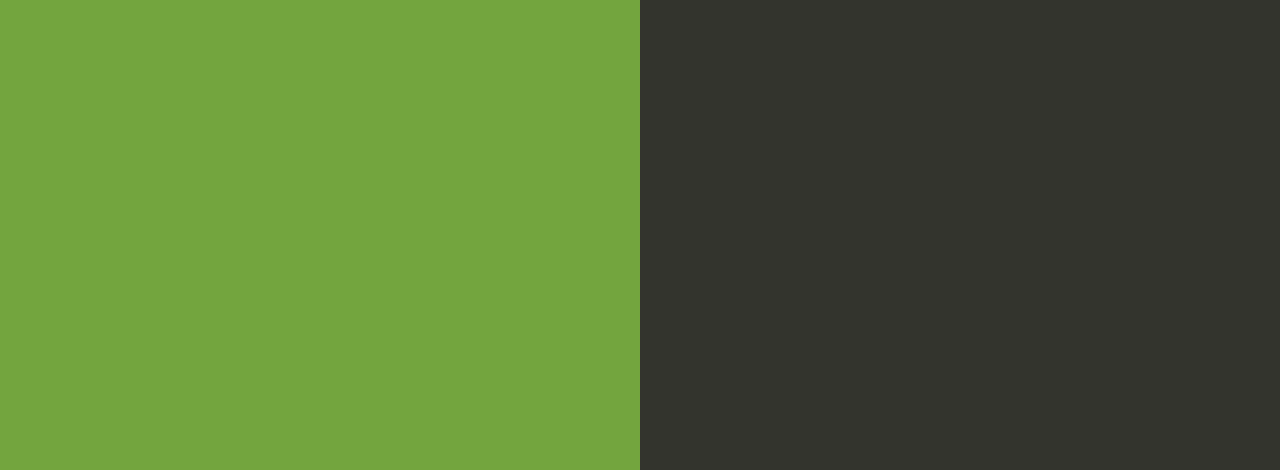
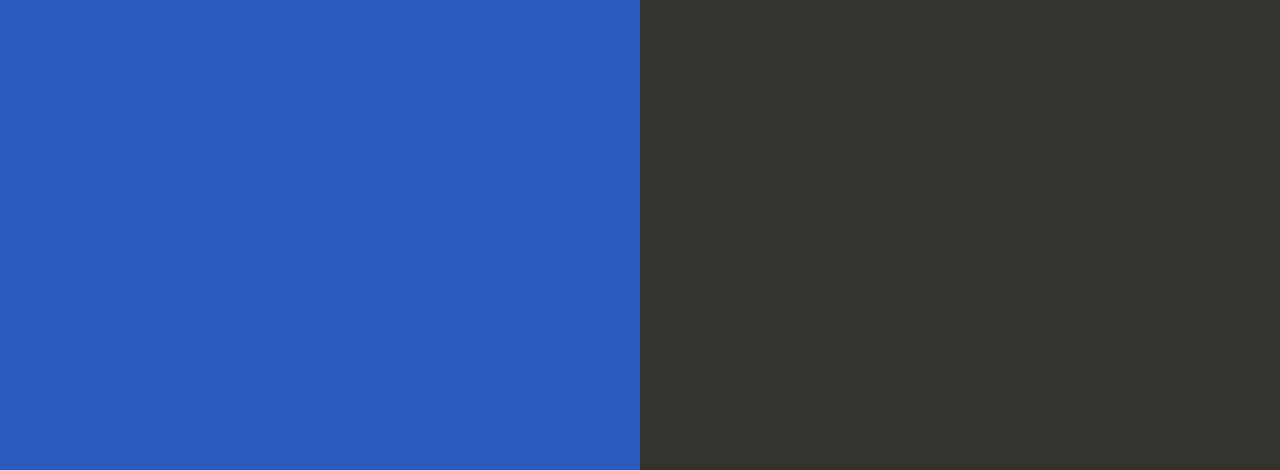
Before and after one commit to phgeraldeli/PipelineScriptsBackendProject, a website: page index.html in a window 1280 px wide. Shown: the part 330-800 px from the top of the page. Drawn offline with Linux system fonts and the light colour scheme.

Commit message:
Change Background Color

```diff
--- a/index.html
+++ b/index.html
@@ -35,7 +35,7 @@
 
         text-align: right;
         padding-top: 11em;
-        background-color: #73A53E;
+        background-color: #2c5bbe;
 
       }
       .textColumn p {
```
